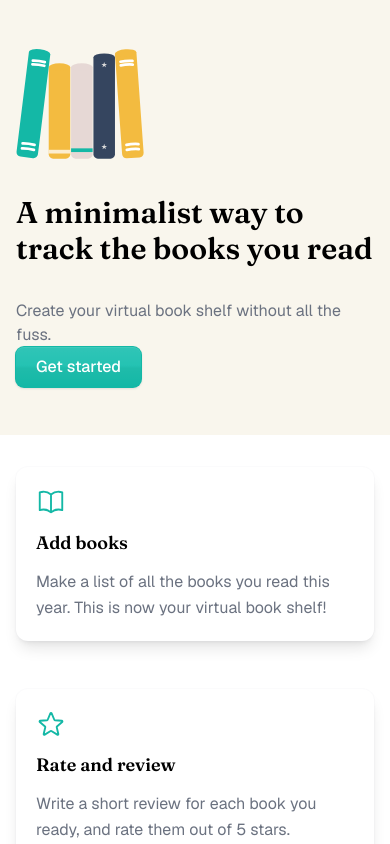
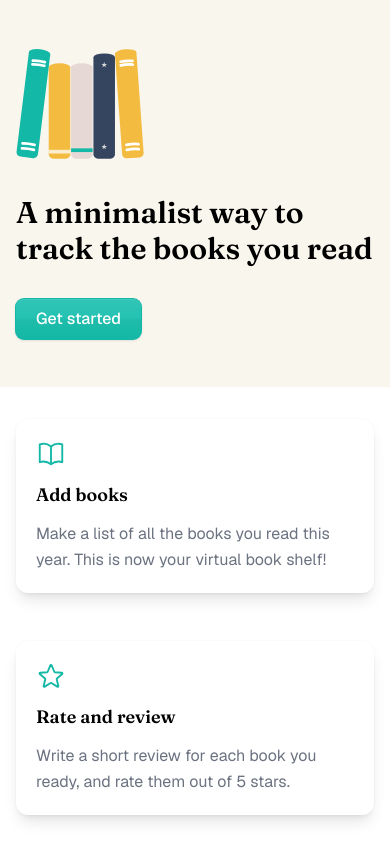
Before and after one commit to trishalim/pocket-dreams, a Next.js app: page / in a window 390 px wide. Shown: the top 844 px of the page. Built offline with nearby package versions, Linux system fonts and the light colour scheme; no server answers.

Commit message:
landing page spacing

```diff
--- a/components/LandingPage.tsx
+++ b/components/LandingPage.tsx
@@ -7,16 +7,13 @@ export default function LandingPage() {
   return (
     <>
       <div className="bg-[#f9f6ed] py-12 lg:py-24">
-        <div className="max-w-5xl mx-auto px-4">
+        <div className="max-w-5xl mx-auto px-4 grid">
           <div className="grid md:grid-cols-3 items-center gap-4">
-            <div className="md:col-span-2 md:py-5 lg:py-8 grid gap-8">
+            <div className="md:col-span-2 md:py-5 grid gap-8">
               <h1 className="font-serif text-3xl md:text-4xl lg:text-5xl font-semibold">
                 A minimalist way to <br />
                 track the books you read
               </h1>
-              <p className="text-gray-500 md:hidden">
-                Create your virtual book shelf without all the fuss.
-              </p>
               <div className="hidden md:block">
                 <AuthButton />
               </div>
@@ -25,7 +22,7 @@ export default function LandingPage() {
               <img src="/images/books.svg" />
             </div>
           </div>
-          <div className="md:hidden">
+          <div className="md:hidden mt-8">
             <AuthButton />
           </div>
           <img className="hidden md:block lg:-mx-4" src="/images/shelf.svg" />
```
